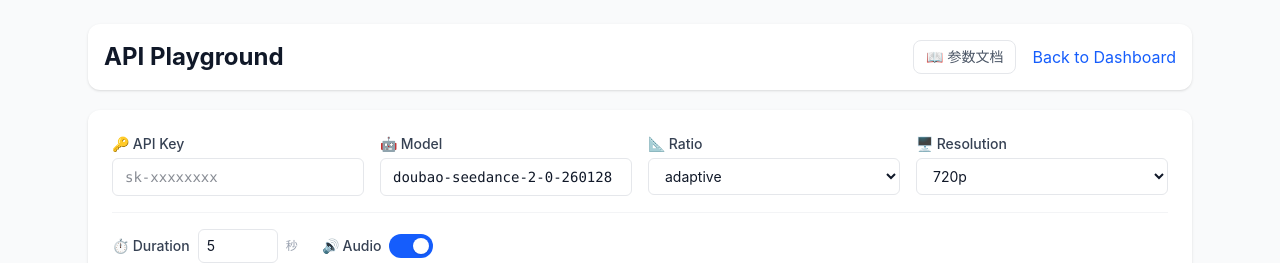
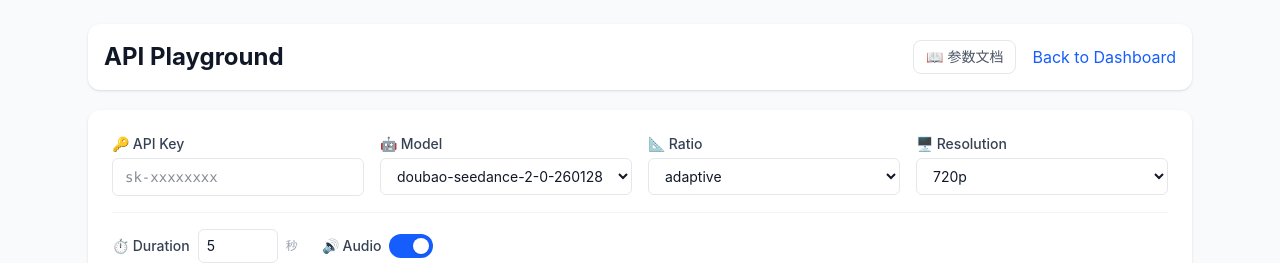
Before and after one commit to brucx/sd2_proxy, a React (Vite) app in the folder frontend/: page /playground in a window 1280 px wide. Shown: the top 263 px of the page. Built offline with nearby package versions, Linux system fonts and the light colour scheme.

Commit message:
feat: replace model input field with a dropdown selection for supported models

```diff
--- a/frontend/src/pages/Playground.tsx
+++ b/frontend/src/pages/Playground.tsx
@@ -384,13 +384,14 @@
           </div>
           <div>
             <label className="block text-sm font-medium mb-1 text-gray-700">🤖 Model</label>
-            <input
-              type="text"
+            <select
               value={model}
               onChange={(e) => setModel(e.target.value)}
-              className="w-full px-3 py-2 border border-gray-200 rounded-md font-mono text-sm focus:ring-2 focus:ring-blue-200 focus:border-blue-400 outline-none transition-all"
-              placeholder="doubao-seedance-2-0-260128"
-            />
+              className="w-full px-3 py-2 border border-gray-200 rounded-md text-sm focus:ring-2 focus:ring-blue-200 focus:border-blue-400 outline-none transition-all bg-white"
+            >
+              <option value="doubao-seedance-2-0-260128">doubao-seedance-2-0-260128 (Standard)</option>
+              <option value="doubao-seedance-2-0-fast-260128">doubao-seedance-2-0-fast-260128 (Fast)</option>
+            </select>
           </div>
           <div>
             <label className="block text-sm font-medium mb-1 text-gray-700">📐 Ratio</label>
```
